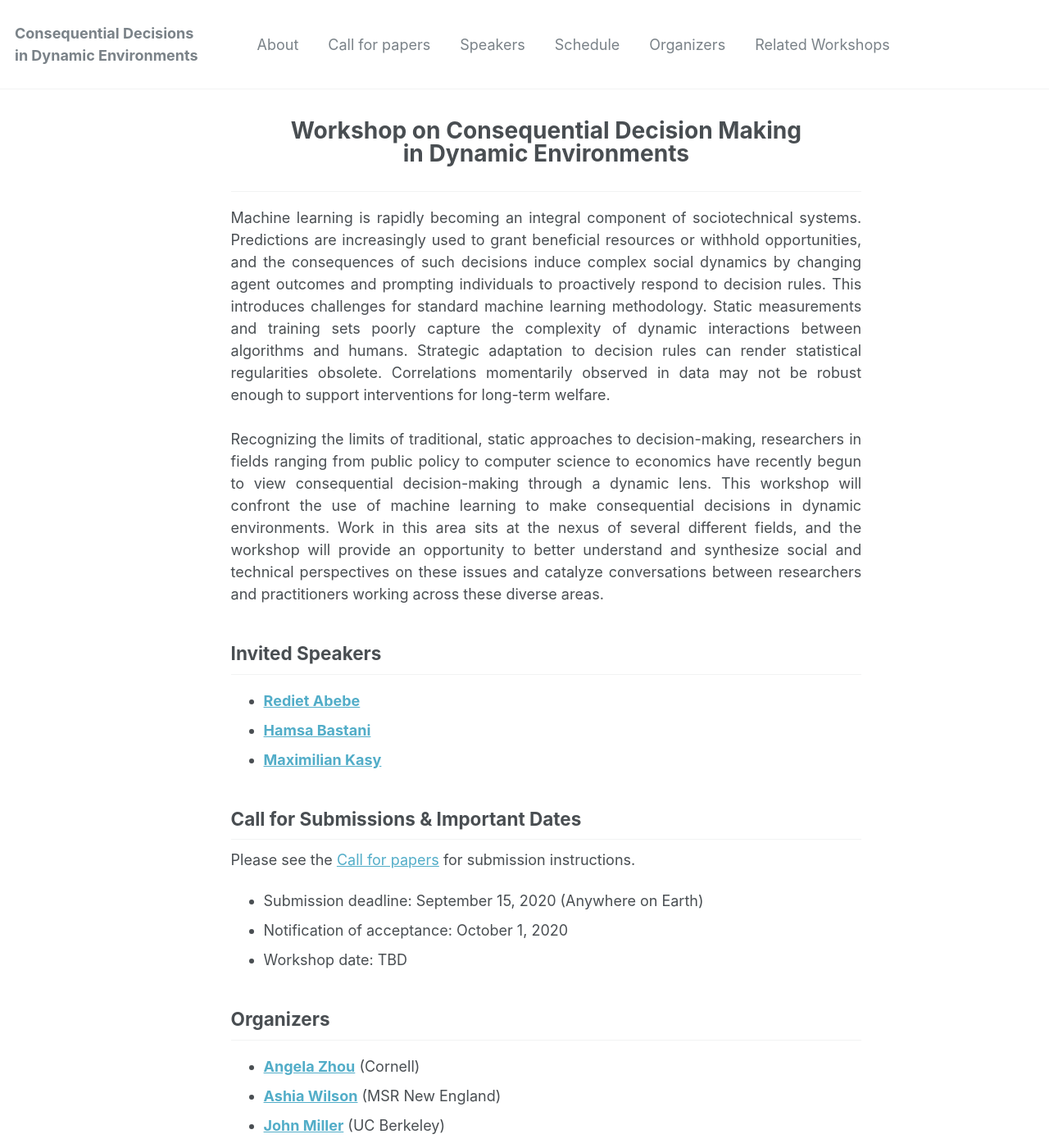
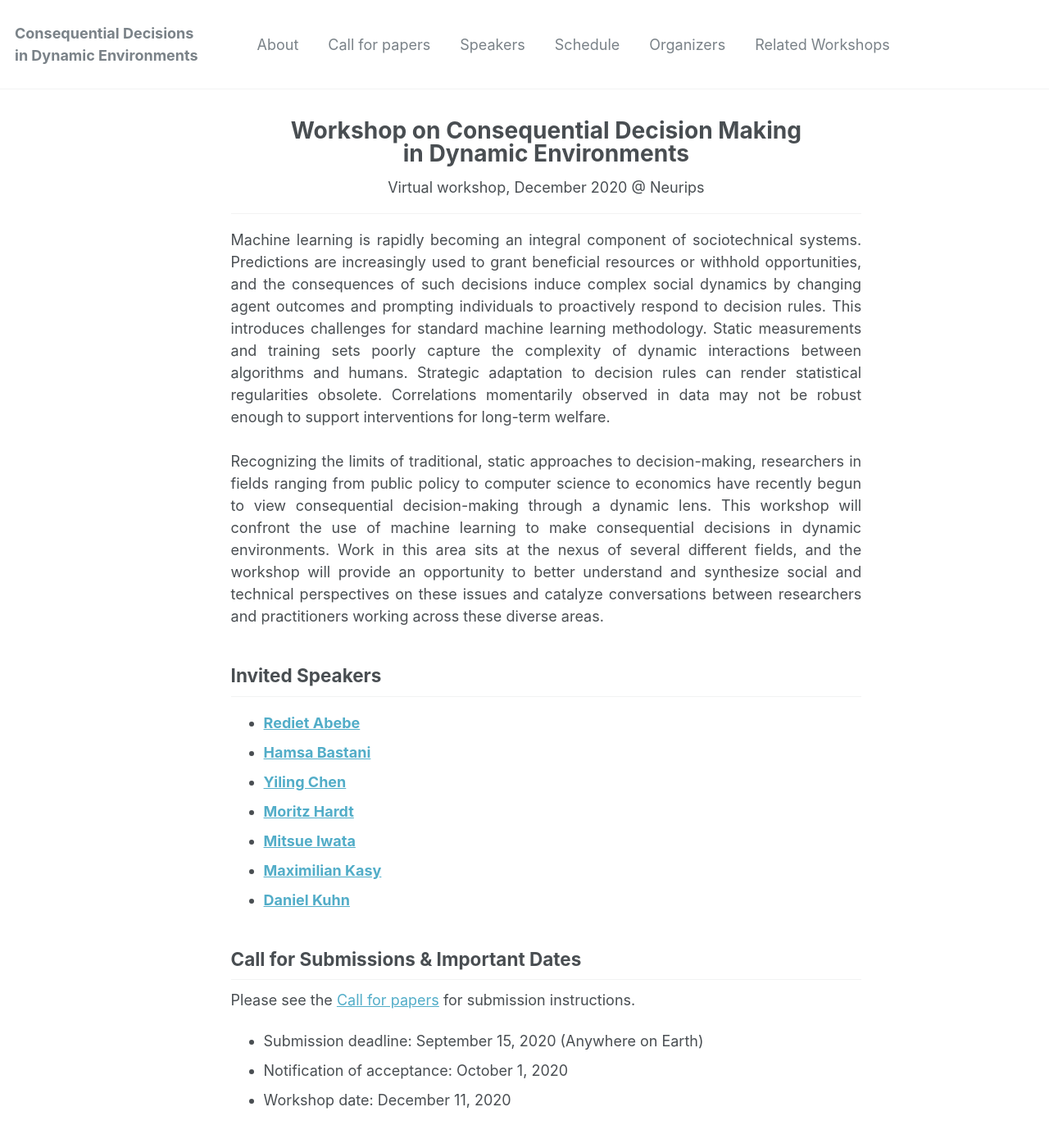
Before and after one commit to dynamicdecisions/dynamicdecisions, a Jekyll site: the page built from _pages/about.md, in a window 1280 px wide and 1400 px high. Shown: the whole window at 82% size. Built offline with Jekyll 4.4.1, drawn with Linux system fonts in a browser that asks for light colours.

```diff
--- a/_pages/about.md
+++ b/_pages/about.md
@@ -8,7 +8,7 @@ redirect_from:
   - /about/
   - /about.html
 ---
-<!-- #### <center> Virtual workshop, December 2020 @ Neurips</center> #### -->
+<center> Virtual workshop, December 2020 @ Neurips</center>
 ------
 <p style="text-align: justify;">
 Machine learning is rapidly becoming an integral component of sociotechnical
@@ -20,7 +20,7 @@ machine learning methodology. Static measurements and training sets poorly
 capture the complexity of dynamic interactions between algorithms and humans.
 Strategic adaptation to decision rules can render statistical regularities
 obsolete. Correlations momentarily observed in data may not be robust enough to
-support interventions for long-term welfare. <br><br>
+support interventions for long-term welfare.<br><br>
 
 Recognizing the limits of traditional, static approaches to decision-making,
 researchers in fields ranging from public policy to computer science to
@@ -30,13 +30,17 @@ consequential decisions in dynamic environments. Work in this area sits at the
 nexus of several different fields, and the workshop will provide an opportunity
 to better understand and synthesize social and technical perspectives on these
 issues and catalyze conversations between researchers and practitioners working
-across these diverse areas. </p>
+across these diverse areas.</p>
 
 Invited Speakers
 ------
 * **[Rediet Abebe](https://www.cs.cornell.edu/~red/)**
 * **[Hamsa Bastani](https://hamsabastani.github.io/)**
+* **[Yiling Chen](https://yiling.seas.harvard.edu/)**
+* **[Moritz Hardt](https://mrtz.org/)**
+* **[Mitsue Iwata](http://www.mitsueiwata.com/bio/)**
 * **[Maximilian Kasy](https://maxkasy.github.io/home/)**
+* **[Daniel Kuhn](https://people.epfl.ch/daniel.kuhn)**
 
 Call for Submissions & Important Dates
 ------
@@ -44,7 +48,7 @@ Please see the [Call for papers](/cfp/) for submission instructions.
 
 * Submission deadline: September 15, 2020 (Anywhere on Earth)
 * Notification of acceptance: October 1, 2020
-* Workshop date: TBD
+* Workshop date: December 11, 2020
 
 Organizers
 ------
```
Also changed, not shown: _pages/cfp.md (+4 -2 lines), _pages/speakers.md (+4 -1 lines).
